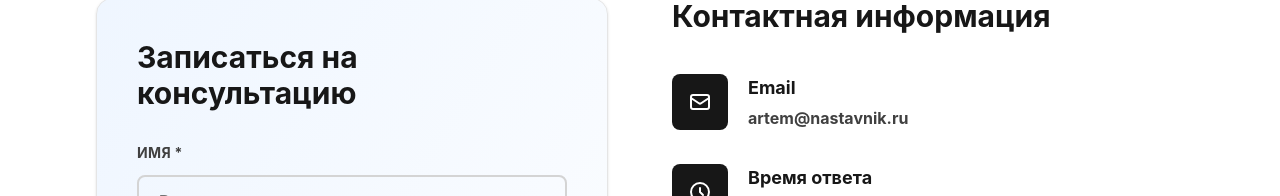
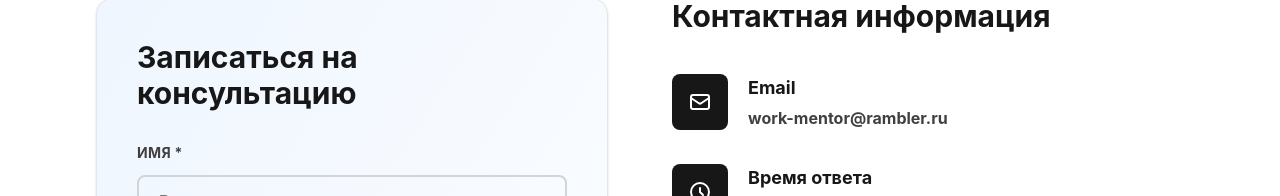
Before and after one commit to ArtiomNosov/consultation-website, a Next.js app: page /contact in a window 1280 px wide. Shown: the part 405-601 px from the top of the page. Built offline with nearby package versions, Linux system fonts and the light colour scheme.

Commit message:
Update contact email address in mailto link and displayed text

```diff
--- a/src/app/contact/page.tsx
+++ b/src/app/contact/page.tsx
@@ -68,7 +68,7 @@ Email: ${formData.email}
 ${formData.message}
     `.trim();
 
-    const mailtoLink = `mailto:artem@nastavnik.ru?subject=${encodeURIComponent(subject)}&body=${encodeURIComponent(body)}`;
+    const mailtoLink = `mailto:work-mentor@rambler.ru?subject=${encodeURIComponent(subject)}&body=${encodeURIComponent(body)}`;
     window.location.href = mailtoLink;
 
     setIsSubmitted(true);
@@ -272,7 +272,7 @@ ${formData.message}
                     Email
                   </h3>
                   <p className="text-neutral-900 font-bold">
-                    artem@nastavnik.ru
+                  work-mentor@rambler.ru
                   </p>
                 </div>
               </div>
```
